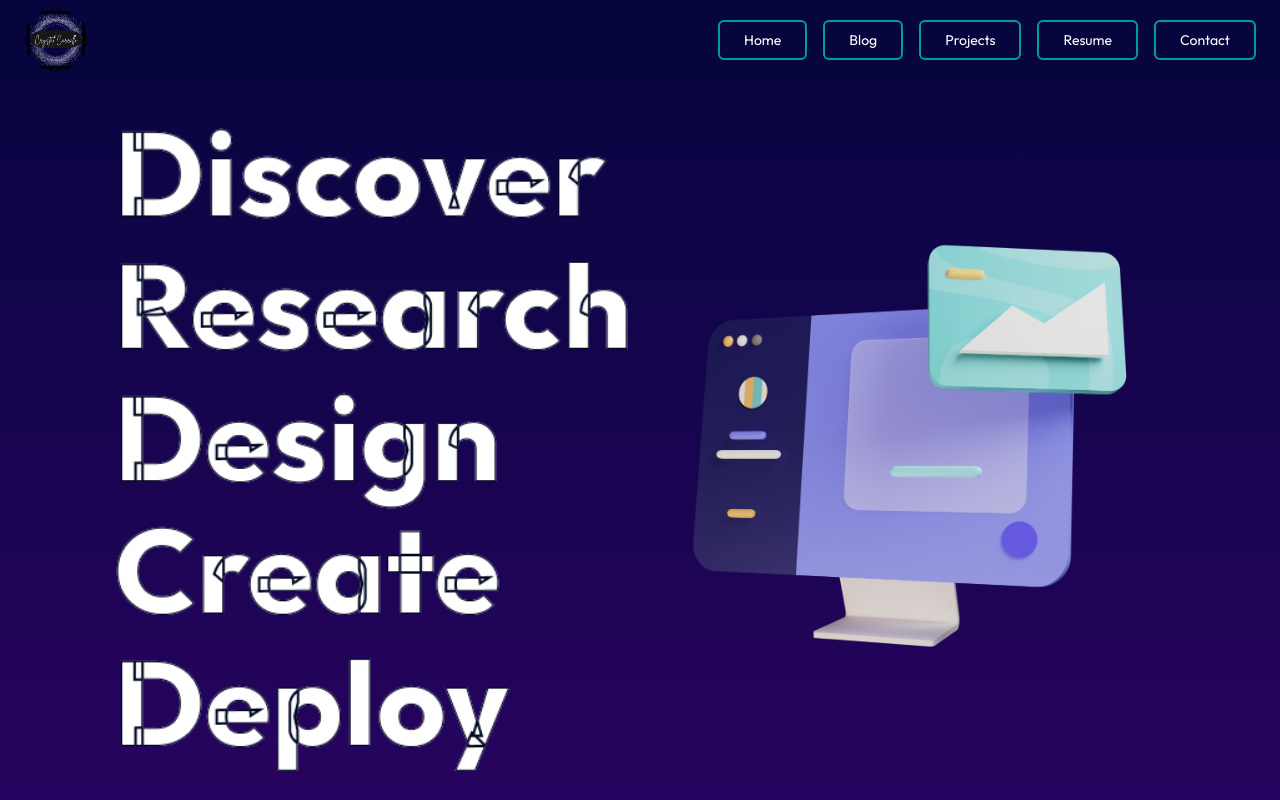
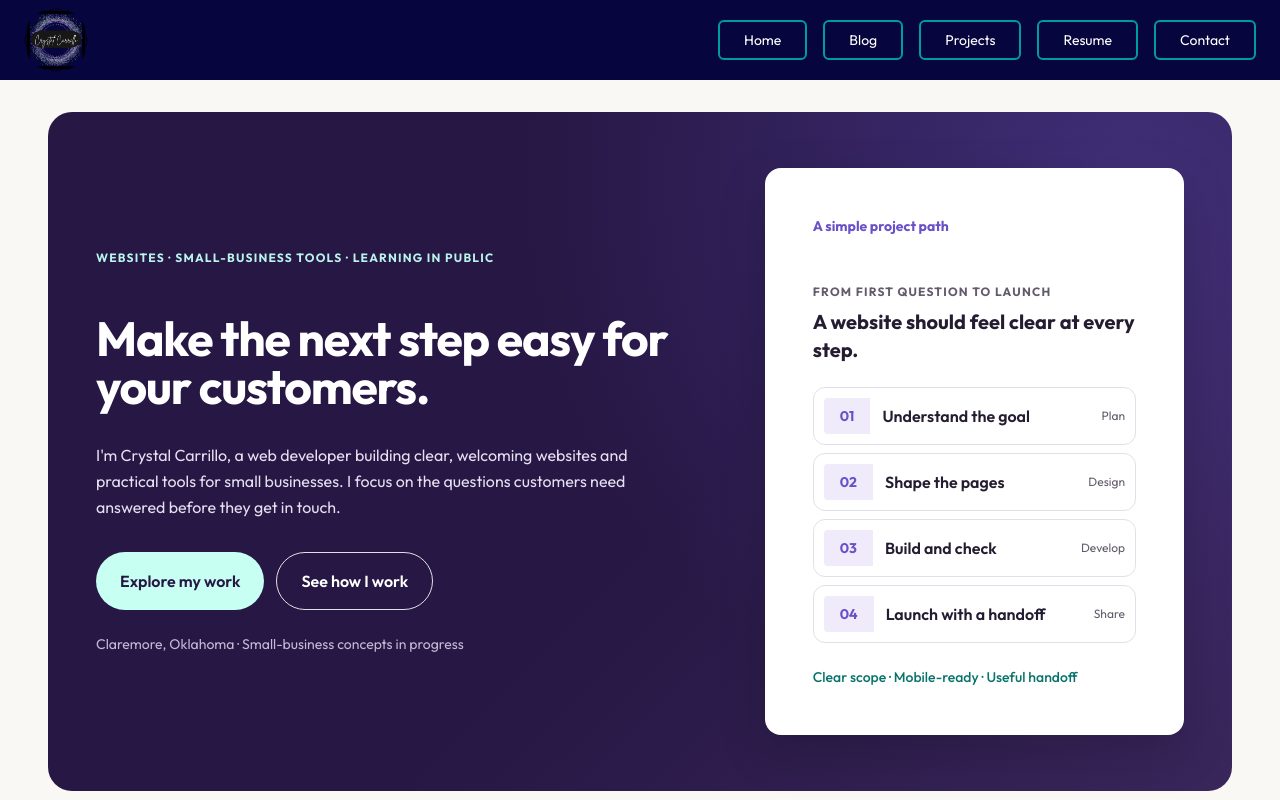
Before and after one commit to CKCarr/CKCarr.dev, a React (Create React App) app: page / in a window 1280 px wide. Shown: the top 800 px of the page. Built offline with nearby package versions, Linux system fonts and the light colour scheme.

Commit message:
feat: establish V3 design foundation and reusable components

```diff
--- a/src/App.css
+++ b/src/App.css
@@ -2,10 +2,9 @@ html {
   scroll-behavior: smooth;
 }
 
-/* Apply the default font globally */
 body {
-  font-family: 'Outfit', "Roboto", sans-serif;
-  @apply bg-midnightblue text-white;
+  font-family: 'Outfit', 'Roboto', sans-serif;
+  @apply bg-v3-paper text-v3-text-primary;
 }
 
 /* Global link styles */
@@ -15,7 +14,6 @@ a {
 }
 
 a:hover {
-    color: inherit;
     text-decoration: none;
 }
 
@@ -34,6 +32,23 @@ img {
 
 /* NAVIGATION */
 
+/*HERO */
+/* V3 hero: subtle lighting without an image dependency. */
+/* V3 hero surface: dark plum with subtle violet lighting. */
+.v3-hero-surface {
+  background:
+    radial-gradient(
+      circle at 90% 10%,
+      rgba(105, 82, 199, 0.38) 0%,
+      transparent 48%
+    ),
+    linear-gradient(
+      135deg,
+      #261744 0%,
+      #261744 55%,
+      #39265b 100%
+    );
+}
 
 /* FOOTER
    Footer styling now lives in Footer.js using Tailwind utilities.
--- a/src/App.js
+++ b/src/App.js
@@ -11,7 +11,8 @@ import './App.css';
 
 function App() {
   return (
-      <div className="min-h-screen bg-gradient-to-b from-midnightblue via-cornflowerblue via-paleturquoise via-plum via-purple to-midnightblue text-white">
+      // <div className="min-h-screen bg-midnightblue text-white">
+        <div className="min-h-screen bg-v3-paper text-v3-text-primary">
 
         <Router>
         <ScrollToTop />
--- /dev/null
+++ b/src/components/Button.js
@@ -0,0 +1,85 @@
+import { Link } from "react-router-dom";
+
+// Styles shared by every button appearance.
+const baseStyles = [
+  "inline-flex items-center justify-center",
+  "min-h-[44px] rounded-full px-6 py-3",
+  "font-semibold text-center",
+  // Smoothly animate both color and movement.
+  "transition-colors transition-transform duration-200 ease-out",
+  // Lift the button slightly when hovered.
+  "hover:-translate-y-1",
+  // Respect users who prefer reduced motion.
+  "motion-reduce:transform-none motion-reduce:transition-none",
+  "focus-visible:outline focus-visible:outline-2",
+  "focus-visible:outline-offset-4 focus-visible:outline-v3-violet",
+].join(" ");
+
+// Each variant describes an appearance.
+// Light and dark contexts have different contrast requirements.
+const variants = {
+  light: {
+    primary:
+      "bg-v3-action-primary text-white hover:bg-v3-action-primaryHover hover:text-white",
+    secondary:
+      "bg-v3-action-secondary text-v3-ink hover:bg-v3-action-secondaryHover hover:text-v3-ink",
+    outline:
+      "border border-v3-violet text-v3-violet hover:bg-v3-lavender hover:text-v3-violet",
+  },
+
+  dark: {
+    primary:
+      "bg-v3-action-secondaryHover text-v3-plum hover:bg-v3-mint hover:text-v3-plum",
+    secondary:
+      "bg-white/10 text-white hover:bg-white/20 hover:text-white",
+    outline:
+      "border border-white/40 text-white hover:bg-white/10 hover:text-white",
+  },
+};
+
+export default function Button({
+  children,
+  variant = "primary",
+  theme = "light",
+  to,
+  href,
+  className = "",
+  type = "button",
+  disabled = false,
+  ...props
+}) {
+  const appearance =
+    variants[theme]?.[variant] ?? variants.light.primary;
+
+  const styles = `${baseStyles} ${appearance} ${className}`;
+
+  // React Router Link is for navigation within the application.
+  if (to) {
+    return (
+      <Link to={to} className={styles} {...props}>
+        {children}
+      </Link>
+    );
+  }
+
+  // Standard anchor is for external URLs or page fragments.
+  if (href) {
+    return (
+      <a href={href} className={styles} {...props}>
+        {children}
+      </a>
+    );
+  }
+
+  // Native button is for actions such as submitting a form.
+  return (
+    <button
+      type={type}
+      disabled={disabled}
+      className={`${styles} disabled:cursor-not-allowed disabled:opacity-50`}
+      {...props}
+    >
+      {children}
+    </button>
+  );
+}
--- /dev/null
+++ b/src/components/Container.js
@@ -0,0 +1,12 @@
+export default function Container({
+  children,
+  className = "",
+}) {
+  return (
+    <div
+      className={`mx-auto w-full max-w-7xl px-4 sm:px-6 lg:px-8 ${className}`}
+    >
+      {children}
+    </div>
+  );
+}
--- a/src/components/CustomNavbar.js
+++ b/src/components/CustomNavbar.js
@@ -3,6 +3,7 @@ import { useEffect, useState } from "react";
 import { Link, useLocation } from "react-router-dom";
 import { HashLink } from "react-router-hash-link";
 import logo from "../assets/images/ck-logo.png";
+import Container from "./Container";
 
 // One navigation list shared by desktop and mobile.
 // This prevents the two menus from becoming inconsistent.
@@ -83,7 +84,9 @@ const renderLink = (item) => {
 
 
   return (
-    <header
+    <Container>
+    {/* Existing logo and navigation */}
+     <header
       id="header"
       className="fixed inset-x-0 top-0 z-50 bg-midnightblue"
     >
@@ -149,5 +152,7 @@ const renderLink = (item) => {
         </div>
       </div>
     </header>
+  </Container>
+
   );
 }
--- a/src/components/HomepageComponents/HeroSection.js
+++ b/src/components/HomepageComponents/HeroSection.js
@@ -1,61 +1,117 @@
+import Button from "../Button";
+import Container from "../Container"
 
-import { Link } from "react-router-dom";
-import { Typography } from "@material-tailwind/react";
-
-import design from "../../assets/images/discover-text.png";
-import monitor from "../../assets/images/pc-monitor.png";
+// Each step is stored as data so the card layout can be reused.
+const projectSteps = [
+  { number: "01", title: "Understand the goal", phase: "Plan" },
+  { number: "02", title: "Shape the pages", phase: "Design" },
+  { number: "03", title: "Build and check", phase: "Develop" },
+  { number: "04", title: "Launch with a handoff", phase: "Share" },
+];
 
 export default function HeroSection() {
   return (
     <section
       id="home"
-      className="hero pt-24 text-white"
+      aria-labelledby="hero-title"
+      className="relative px-4 pb-12 pt-28 sm:px-6"
     >
-      <div className="container mx-auto px-4 py-8">
+      <Container>
 
-        {/* Responsive images: stacked on small screens */}
-        <div className="flex flex-col items-center justify-center gap-6 md:flex-row">
-          <img
-            src={design}
-            alt="Discover, Research, Design, Create, Deploy"
-            className="w-full max-w-sm md:w-1/2 md:max-w-lg"
-          />
+      <div
+        className="v3-hero-surface grid items-center gap-10
+                     rounded-3xl px-6 py-10 text-white
+                     lg:grid-cols-[1.2fr_0.8fr]
+                     lg:px-12 lg:py-14"
+      >
+        {/* Left side: introduction and navigation */}
+        <div>
+          <p className="mb-5 text-xs font-bold uppercase tracking-widest text-[#b9f3e9]">
+            Websites · Small-business tools · Learning in public
+          </p>
 
-          <img
-            src={monitor}
-            alt="Illustration of a desktop computer"
-            className="w-full max-w-sm md:w-1/2 md:max-w-lg"
-          />
+          <h1
+            id="hero-title"
+            className="max-w-2xl font-outfit text-3xl font-bold
+           leading-tight tracking-tight sm:text-4xl lg:text-5xl"
+          >
+            Make the next step easy for your customers.
+          </h1>
+
+          <p className="mt-8 max-w-xl text-base leading-relaxed text-[#e5dff0]">
+            I'm Crystal Carrillo, a web developer building clear,
+            welcoming websites and practical tools for small businesses.
+            I focus on the questions customers need answered before
+            they get in touch.
+          </p>
+
+<div className="mt-8 flex flex-wrap gap-3">
+  <Button to="/projects" variant="primary" theme="dark">
+    Explore my work
+  </Button>
+
+  <Button href="#process" variant="outline" theme="dark">
+    See how I work
+  </Button>
+</div>
+
+          <p className="mt-6 text-sm text-[#c4bad5]">
+            Claremore, Oklahoma · Small-business concepts in progress
+          </p>
         </div>
 
-        {/* Preserve existing hero messaging */}
-        <Typography
-          variant="h2"
-          className="my-8 text-center"
+        {/* Right side: reusable project workflow card */}
+        <div
+          aria-label="A four-step project workflow"
+          className="w-full max-w-md justify-self-center
+           rounded-2xl bg-white p-5 text-v3-ink
+           shadow-lg lg:justify-self-end"
         >
-          <span className="bg-gradient-to-r from-cornflowerblue via-paleturquoise to-plum bg-clip-text text-transparent">
-            A source of Inspiration. A Muse. A Vibe.
-            Learn while Doing and Never not Try.
-          </span>
-        </Typography>
+          <p className="text-sm font-bold text-v3-violet">
+            A simple project path
+          </p>
 
-        {/* Navigation links styled as buttons */}
-        <div className="mt-10 flex flex-col items-center justify-center gap-4 sm:flex-row">
-          <Link
-            to="/projects"
-            className="w-full max-w-xs rounded-md border-2 border-darkcyan bg-darkpurple px-6 py-3 text-center font-outfit text-white transition-colors hover:border-plum sm:w-auto"
-          >
-            View Portfolio
-          </Link>
+          <p className="mt-5 text-xs font-bold uppercase tracking-widest text-v3-muted">
+            From first question to launch
+          </p>
 
-          <Link
-            to="/resume"
-            className="w-full max-w-xs rounded-md border-2 border-darkcyan bg-darkpurple px-6 py-3 text-center font-outfit text-white transition-colors hover:border-plum sm:w-auto"
-          >
-            View Resume
-          </Link>
+          <h2 className="mt-2 text-xl font-bold leading-snug">
+            A website should feel clear at every step.
+          </h2>
+
+          <ol className="mt-4 space-y-2">
+            {projectSteps.map((step) => (
+              <li
+                key={step.number}
+                className="flex items-center gap-3 rounded-xl
+           border border-v3-line p-2.5"
+              >
+                <span
+                  className="rounded-l bg-v3-lavender px-3 py-2
+                             text-sm font-bold text-v3-violet"
+                >
+                  {step.number}
+                </span>
+
+                <span className="flex-1 font-semibold">
+                  {step.title}
+                </span>
+
+                <span className="text-xs text-v3-muted">
+                  {step.phase}
+                </span>
+              </li>
+            ))}
+          </ol>
+
+          <p className="mt-6 text-sm font-medium text-v3-teal">
+            Clear scope · Mobile-ready · Useful handoff
+          </p>
         </div>
       </div>
+
+      </Container>
+
     </section>
   );
 }
--- a/tailwind.config.js
+++ b/tailwind.config.js
@@ -23,16 +23,38 @@ module.exports = withMT({
         // Portfolio V3 design colors.
         // Keep the existing V2 colors until every component has been migrated.
         v3: {
-          ink: "#241d31",       // Primary text
-          muted: "#625b6b",     // Secondary text
-          paper: "#faf8f5",     // Main page background
-          plum: "#261744",      // Dark purple surfaces
-          violet: "#6952c7",    // Links and accents
-          lavender: "#efebfa",  // Light purple surfaces
-          teal: "#08736b",      // Action and accent color
-          mint: "#e1f4ef",      // Light teal surfaces
-          line: "#e4dfea",      // Borders
-        },
+  // FOUNDATION COLORS
+  // The core colors used throughout the portfolio.
+  ink: "#241d31",
+  muted: "#625b6b",
+  paper: "#faf8f5",
+  plum: "#261744",
+  violet: "#6952c7",
+  lavender: "#efebfa",
+  teal: "#08736b",
+  mint: "#e1f4ef",
+  line: "#e4dfea",
+
+  // SEMANTIC TEXT COLORS
+  // These describe purpose rather than a particular component.
+  text: {
+    primary: "#241d31",
+    secondary: "#625b6b",
+    inverse: "#ffffff",
+    inverseMuted: "#e5dff0",
+    accent: "#08736b",
+    accentInverse: "#b9f3e9",
+  },
+
+  // INTERACTIVE COLORS
+  // Shared by buttons, links, and other interactive elements.
+  action: {
+    primary: "#261744",
+    primaryHover: "#42305f",
+    secondary: "#e1f4ef",
+    secondaryHover: "#c7fff3",
+  },
+},
       },
       fontFamily: {
         outfit: ['Outfit', 'sans-serif'],
```
Also changed, not shown: src/components/Footer.js (+8 -8 lines).
